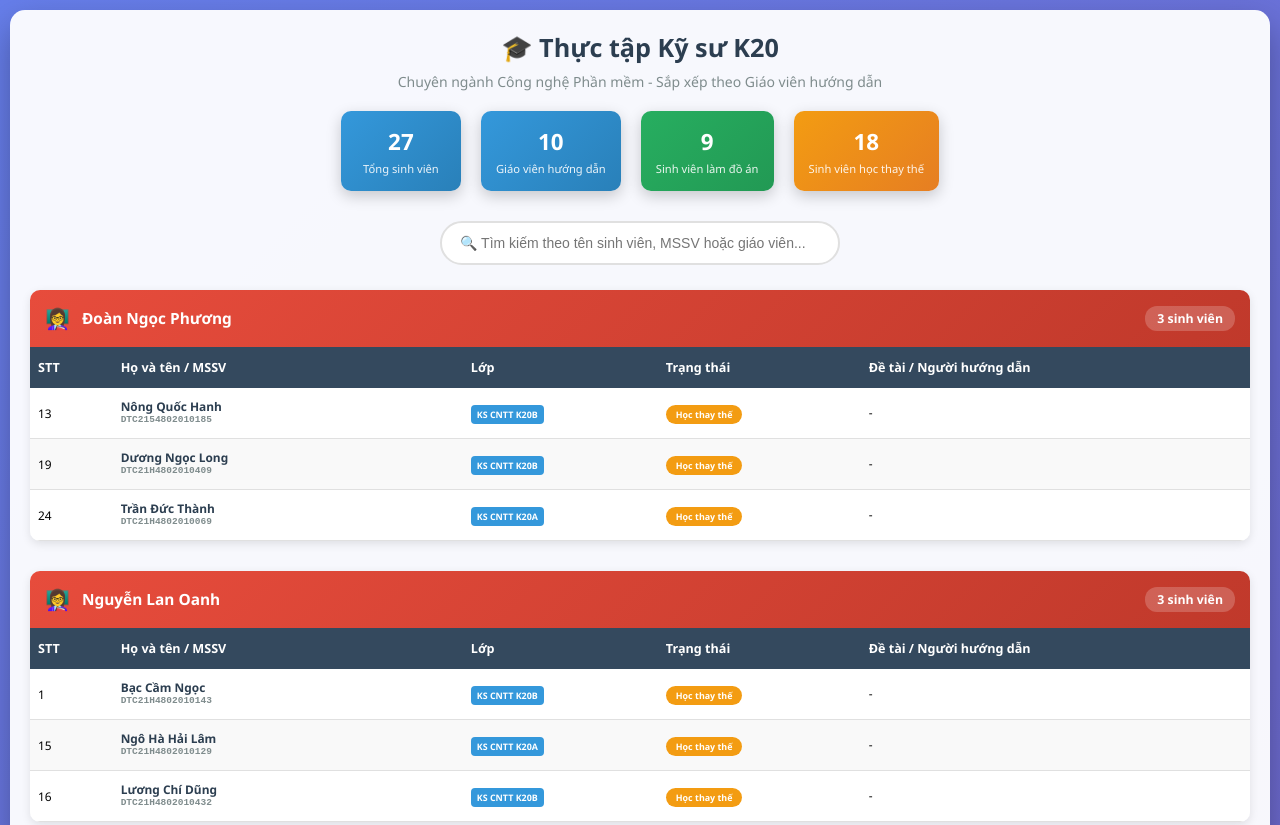
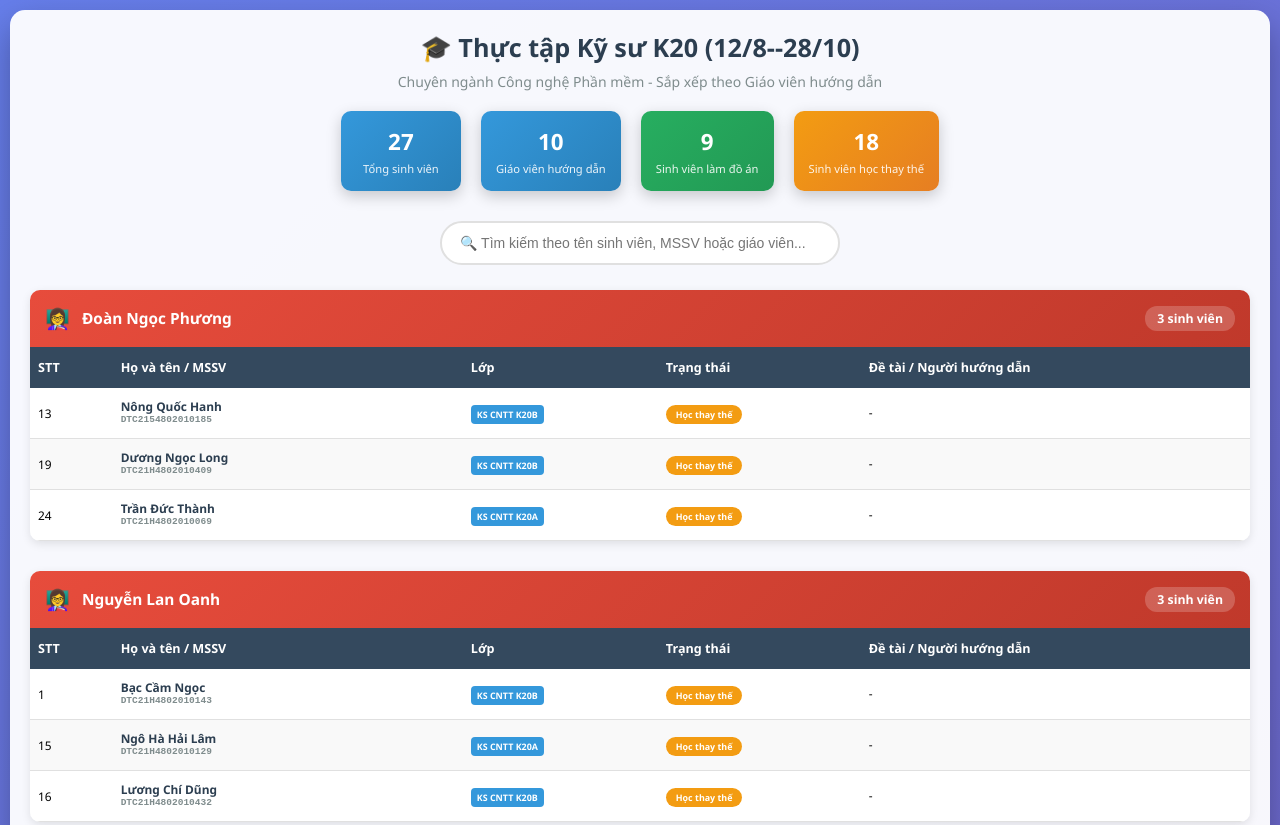
Before and after one commit to ictu-se/KTPM, a plain HTML site: page TTKS_K20.html in a window 1280 px wide. Shown: the top 825 px of the page. Drawn offline with Linux system fonts and the light colour scheme.

Commit message:
Update TTKS_K20.html

```diff
--- a/TTKS_K20.html
+++ b/TTKS_K20.html
@@ -407,7 +407,7 @@
 <body>
     <div class="container">
         <div class="header">
-            <h1 class="title">🎓 Thực tập Kỹ sư K20</h1>
+            <h1 class="title">🎓 Thực tập Kỹ sư K20 (12/8--28/10)</h1>
             <p class="subtitle">Chuyên ngành Công nghệ Phần mềm - Sắp xếp theo Giáo viên hướng dẫn</p>
 
             <div class="stats">
```
